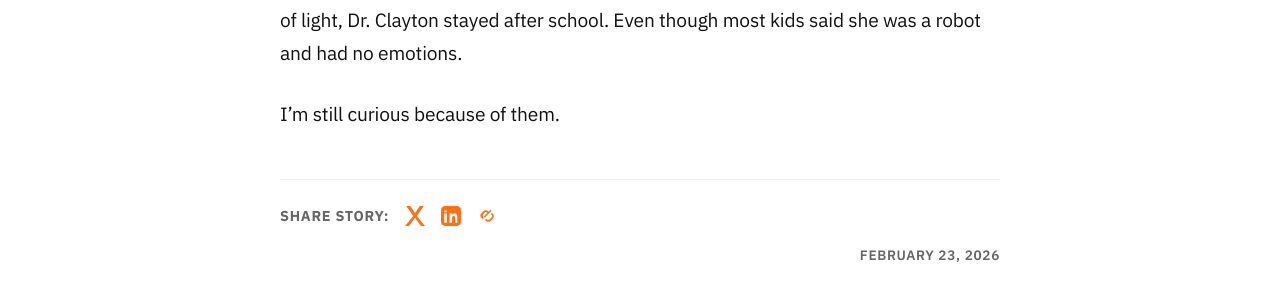
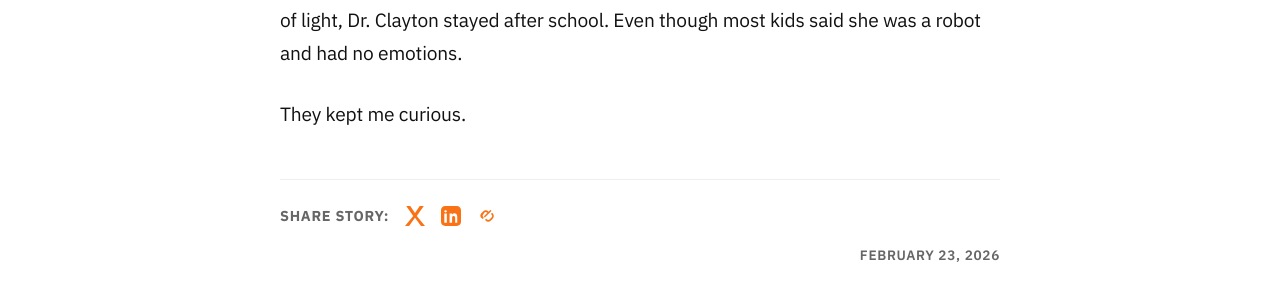
Before and after one commit to westleyovercash/westleyovercash.github.io, a Jekyll site: the page built from _posts/2026-02-23-no-class-reunions.md, in a window 1280 px wide and 1137 px high. Shown: the part 524-820 px from the top of the window. Built offline with Jekyll 4.4.1, drawn with Linux system fonts in a browser that asks for light colours.

Commit message:
Update 2026-02-23-no-class-reunions.md

```diff
--- a/_posts/2026-02-23-no-class-reunions.md
+++ b/_posts/2026-02-23-no-class-reunions.md
@@ -7,4 +7,4 @@ My high school years were the unhappiest of times. And my favorite teachers saw
 
 Mrs. Rivers would stand behind the lectern every Friday in her UNC team gear, brag about barbecue, and give the hardest tests. She also talked to me about the nuances of *The Awakening*. When I wanted to know what it would be like to travel at the speed of light, Dr. Clayton stayed after school. Even though most kids said she was a robot and had no emotions.
 
-I'm still curious because of them.
+They kept me curious.
```
